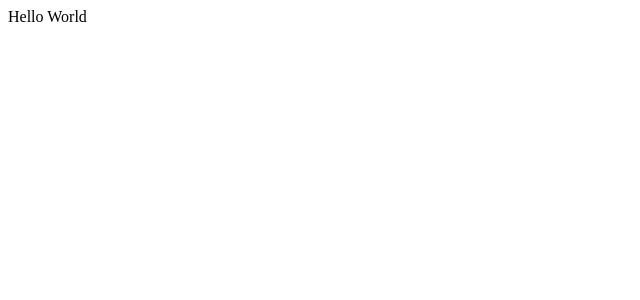
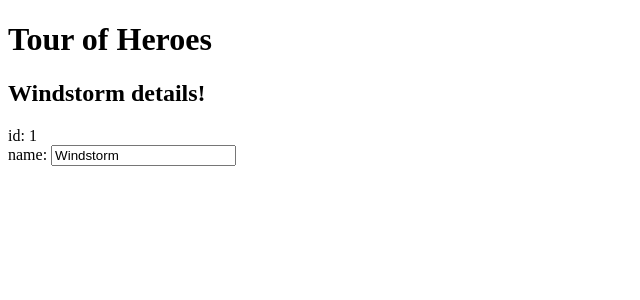
Before and after one commit to InvestigationAndStudy/Angular_4_introduction, an Angular app: page / in a window 1280 px wide. Shown: the top 300 px of the page, without its empty margins (0-640 px from the left). Built offline with nearby package versions, Linux system fonts and the light colour scheme.

Commit message:
The hero details

```diff
--- a/src/app/app.component.ts
+++ b/src/app/app.component.ts
@@ -1,11 +1,27 @@
 import { Component } from '@angular/core';
+
+export class Hero {
+  id: number;
+  name: string;
+}
 
 @Component({
   selector: 'app-root',
-  template: 'Hello {{name}}'
-  //templateUrl: './app.component.html',
-  //styleUrls: ['./app.component.css']
+  //template: 'Hello {{title}}, hello {{hero.id}}'
+  template: `
+  <h1>{{title}}</h1>
+  <h2>{{hero.name}} details!</h2>
+  <div><label>id: </label>{{hero.id}}</div>
+  <div>
+  	<label>name: </label>
+  	<input [(ngModel)]="hero.name" placeholder="name">
+  </div>
+  `
 })
 export class AppComponent {
-	name: string = 'World';
+  title = 'Tour of Heroes';
+  hero: Hero = {
+    id: 1,
+    name: 'Windstorm'
+  };
 }
--- a/src/app/app.module.ts
+++ b/src/app/app.module.ts
@@ -1,5 +1,6 @@
 import { BrowserModule } from '@angular/platform-browser';
 import { NgModule } from '@angular/core';
+import { FormsModule }   from '@angular/forms';
 
 import { AppComponent } from './app.component';
 
@@ -8,7 +9,8 @@
     AppComponent
   ],
   imports: [
-    BrowserModule
+    BrowserModule,
+    FormsModule
   ],
   providers: [],
   bootstrap: [AppComponent]
```
Also changed, not shown: 1 other file (tests, documents, lock files or other folders).
